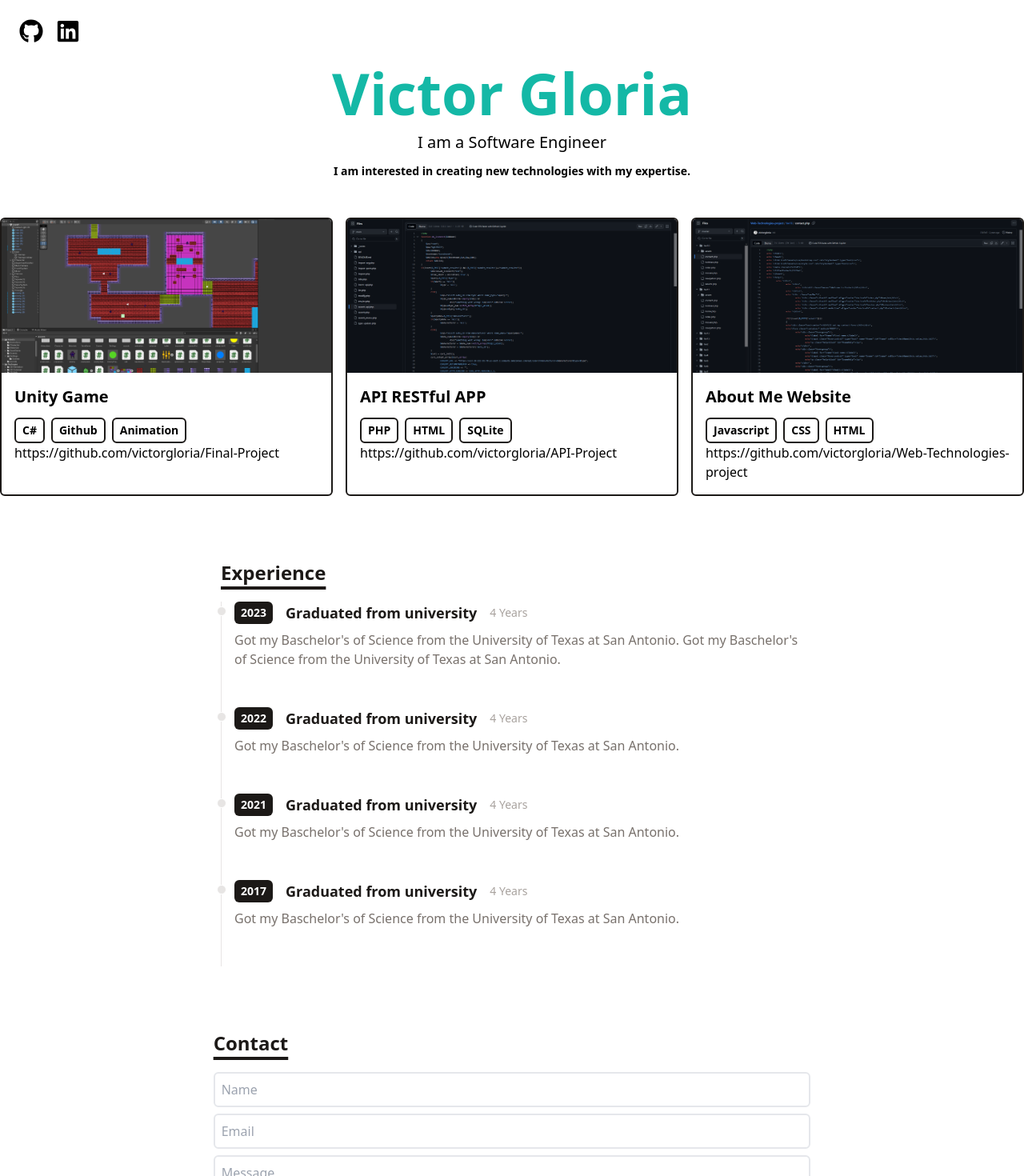
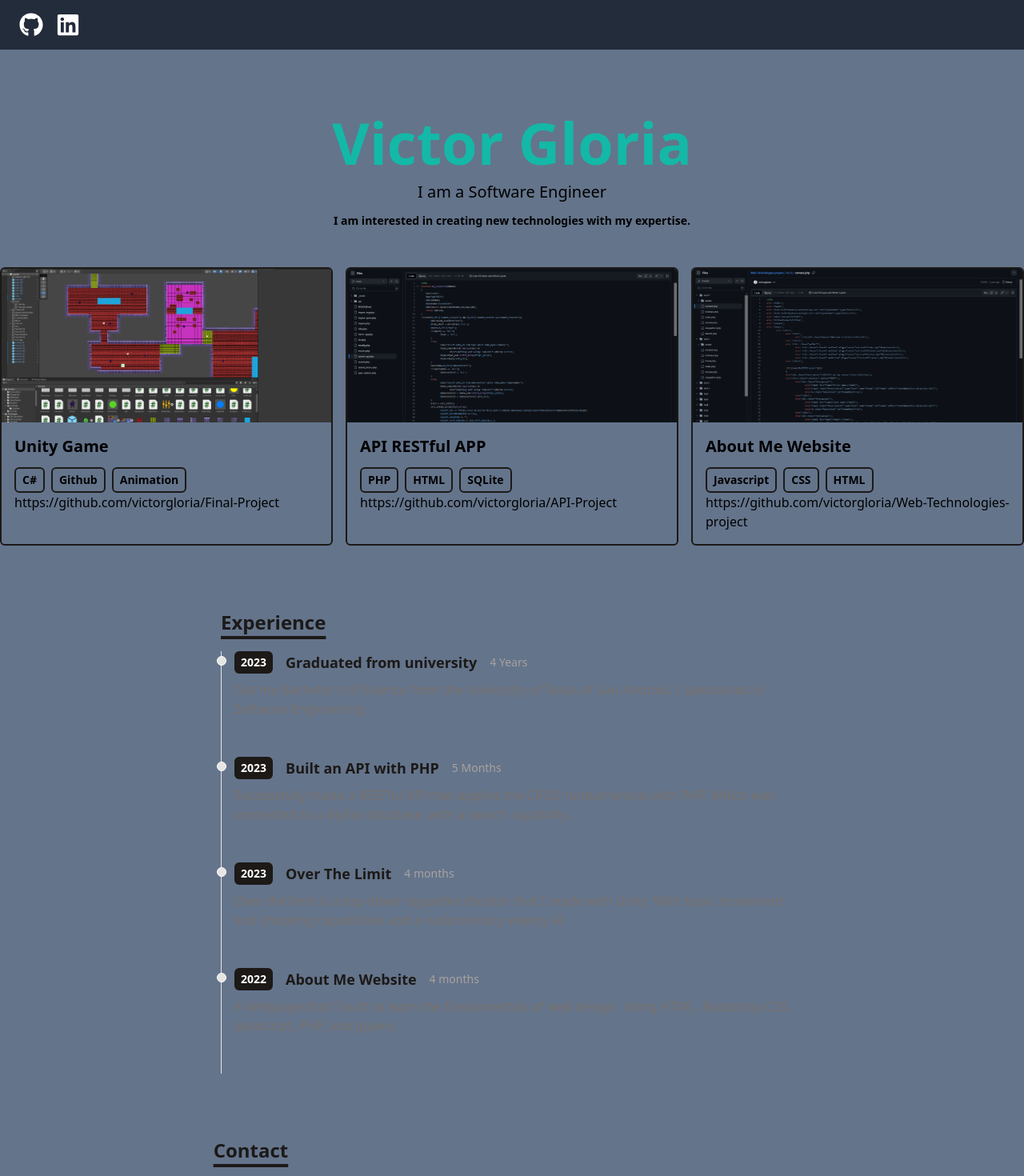
Before and after one commit to victorgloria/portfolio-v, a React (Vite) app: page / in a window 1280 px wide. Shown: the top 1470 px of the page at 80% size. Built offline with nearby package versions, Linux system fonts and the light colour scheme.

Commit message:
Updated timeline descriptions

```diff
--- a/index.html
+++ b/index.html
@@ -2,7 +2,7 @@
 <html lang="en">
   <head>
     <meta charset="UTF-8" />
-    <link rel="icon" type="image/svg+xml" href="public/Images/vite.svg" />
+    <link rel="icon" type="image/png" sizes="16x16" href="assets/icons8-v-16.png" />
     <meta name="viewport" content="width=device-width, initial-scale=1.0" />
     <title>Victor Gloria</title>
     <link rel="preconnect" href="https://fonts.googleapis.com">
--- a/src/App.tsx
+++ b/src/App.tsx
@@ -7,7 +7,7 @@ import Navbar from "./NavBar";
 
 function App() {
   return (
-    <div className="App">
+    <div className="App bg-slate-500">
       <Navbar/>
       <Intro />
       <Portfolio />
--- a/src/Contact.tsx
+++ b/src/Contact.tsx
@@ -1,6 +1,6 @@
 import Title from "./Title";
 
-function Contact() {
+function Contact(){
   return (
     <div className="flex flex-col mb-10 mx-auto">
       <div className="flex justify-center items-center">
--- a/src/Footer.tsx
+++ b/src/Footer.tsx
@@ -1,5 +1,10 @@
-function Footer() {
-  return <div>Footer</div>;
+import React from "react";
+
+const Footer: React.FC = () => {
+  return (
+    <div className="w-full bg-slate-900 text-zinc-50 text-center py-4">
+      <a target="_blank" href="https://icons8.com/icon/NWhqJHuIq2E9/marker-v">V</a> icon by <a target="_blank" href="https://icons8.com">Icons8</a>
+    </div>);
 }
 
 export default Footer;
--- a/src/NavBar.tsx
+++ b/src/NavBar.tsx
@@ -1,10 +1,24 @@
-import React from 'react';
 import { FaGithub, FaLinkedin } from "react-icons/fa6";
+import React, { useState, useEffect } from 'react';
 
-const Navbar: React.FC = () => {
+const NavBar: React.FC = () => {
+    const [isFixed, setIsFixed] = useState(false);
+
+    useEffect(() => {
+        const handleScroll = () => {
+        const offset = 200; // Adjust this value to set the scroll threshold
+        setIsFixed(window.scrollY > offset);
+        };
+
+        window.addEventListener('scroll', handleScroll);
+        return () => {
+        window.removeEventListener('scroll', handleScroll);
+        };
+    }, []);
+
     return (
-        <nav className="bg-transparent lg:fixed top-0 w-full">
-        <div className="max-w-7xl mx-auto px-2 sm:px-6 py-6">
+        <nav className={`w-full bg-gray-800 text-white py-2 bg-opacity-95 ${isFixed ? 'fixed top-0 z-10' : ''}`}>
+            <div className="max-w-7xl mx-auto px-2 sm:px-6 py-2">
             <ul className="flex space-x-4">
             <li>
                 <a href="https://github.com/victorgloria">
@@ -17,9 +31,9 @@ const Navbar: React.FC = () => {
                 </a>
             </li>
             </ul>
-        </div>
+            </div>
         </nav>
     );
 };
 
-export default Navbar;
+export default NavBar;
--- a/src/Portfolio.tsx
+++ b/src/Portfolio.tsx
@@ -1,7 +1,7 @@
 import PortfolioItems from "./PortfolioItems";
 import portfolio from "./data/portfolio";
 
-function Portfolio() {
+function Portfolio(){
   return (
     <div className="flex flex-col md:flex-row items-center justify-center">
       <div className="grid grid-cols-1 md:grid-cols-2 lg:grid-cols-3 gap-4">
--- a/src/data/timeline.ts
+++ b/src/data/timeline.ts
@@ -10,25 +10,25 @@ const timeline: Items[] = [
         year: 2023,
         title: "Graduated from university",
         duration: "4 Years",
-        details: "Got my Baschelor's of Science from the University of Texas at San Antonio. Got my Baschelor's of Science from the University of Texas at San Antonio.",
+        details: "Got my Bachelor's of Science from the University of Texas at San Antonio. I specialized in Software Engineering.",
+    },
+    {
+        year: 2023,
+        title: "Built an API with PHP",
+        duration: "5 Months",
+        details: "Successfully made a RESTful API that applies the CRUD fundamentals with PHP. Which was connected to a MySql database, with a search capability.",
+    },
+    {
+        year: 2023,
+        title: "Over The Limit",
+        duration: "4 months",
+        details: "Over the limit is a top-down roguelike shooter that I made with Unity. With basic movement and shooting capabilities and a rudamentary enemy AI",
     },
     {
         year: 2022,
-        title: "Graduated from university",
-        duration: "4 Years",
-        details: "Got my Baschelor's of Science from the University of Texas at San Antonio.",
-    },
-    {
-        year: 2021,
-        title: "Graduated from university",
-        duration: "4 Years",
-        details: "Got my Baschelor's of Science from the University of Texas at San Antonio.",
-    },
-    {
-        year: 2017,
-        title: "Graduated from university",
-        duration: "4 Years",
-        details: "Got my Baschelor's of Science from the University of Texas at San Antonio.",
+        title: "About Me Website",
+        duration: "4 months",
+        details: "A Webpage that I built to learn the fundamentals of web design. Using HTML, Bootstrap CSS, Javascript, PHP, and Jquery.",
     },
 ]
 
```
Also changed, not shown: public/assets/icons8-v-16.png (added).
